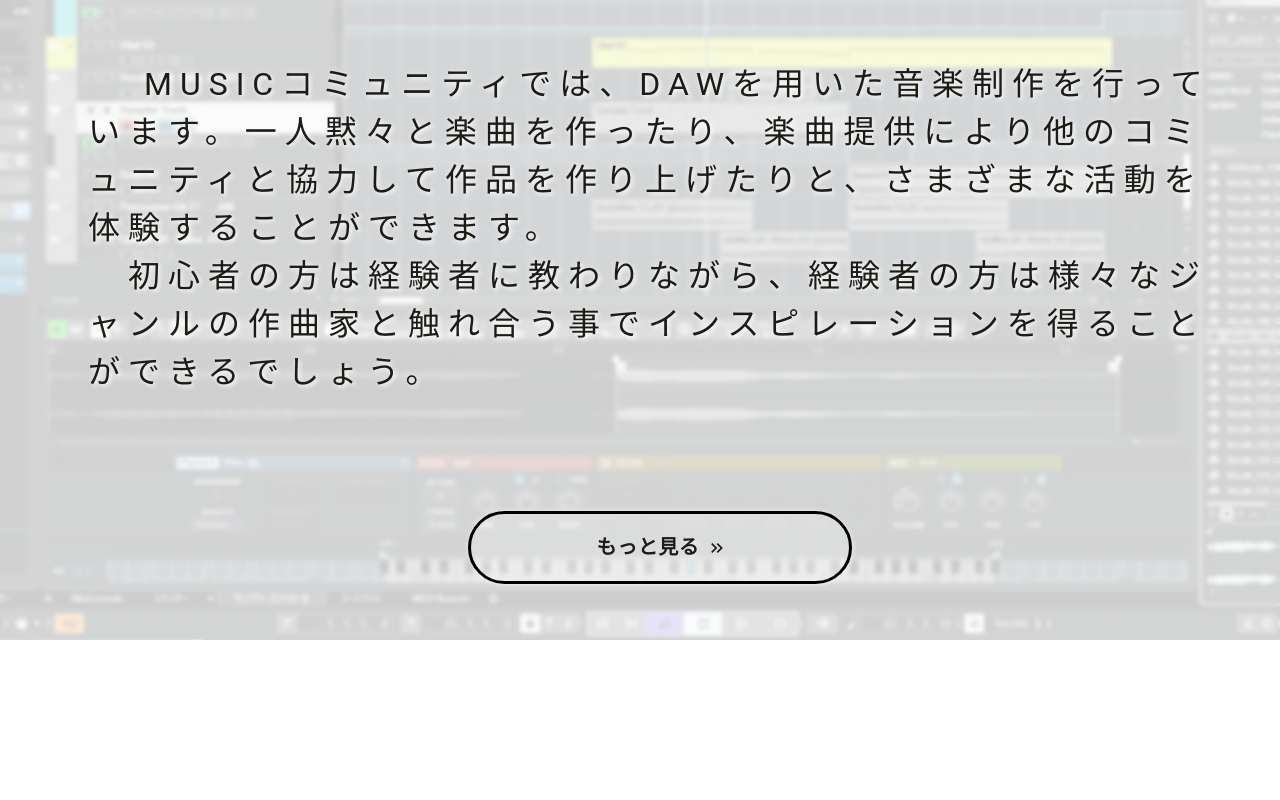
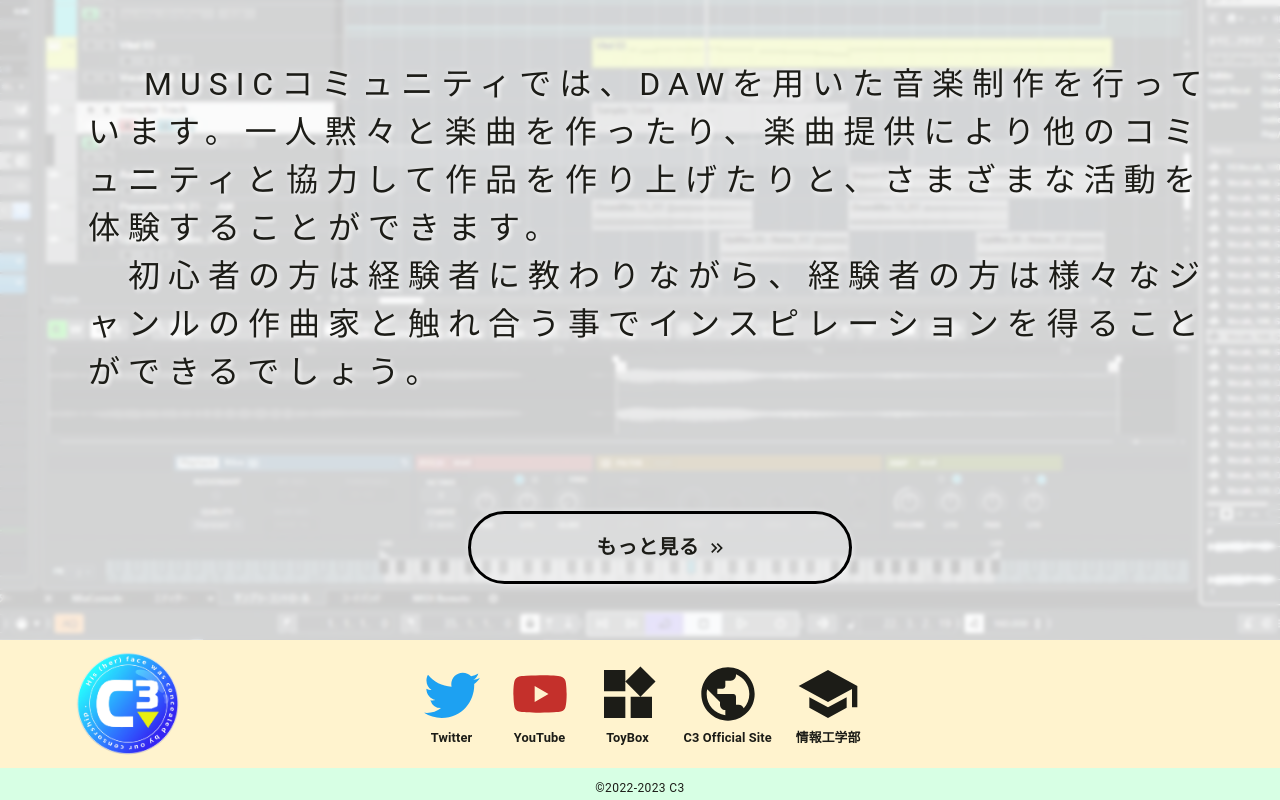
Before and after one commit to Kyutech-C3/OC_2023_frontend, a Next.js app: page /web in a window 1280 px wide. Shown: the part 5761-6561 px from the top of the page. Before the commit the page ends 6401 px from the top, so only its background shows below. Built offline with nearby package versions, Linux system fonts and the light colour scheme.

Commit message:
add:Footerの追加 #91

```diff
--- a/src/components/Common/Footer/Footer.tsx
+++ b/src/components/Common/Footer/Footer.tsx
@@ -18,7 +18,7 @@ export const Footer = () => {
                     width: "100%",
                     backgroundColor: "#FFECAD99",
                     height: "16vh",
-                    p: "4vh",
+                    p: "2vh",
                 }}
             >
                 {isSmall && (
--- a/src/pages/web/index.tsx
+++ b/src/pages/web/index.tsx
@@ -1,3 +1,4 @@
+import { Footer } from "@/components/Common/Footer/Footer";
 import { C3Outline } from "@/components/Web/C3Outline/C3Outline";
 import { CategoryOutlines } from "@/components/Web/CategoryOutlines/CategoryOutlines";
 import { OwnerComment } from "@/components/Web/OwnerComment/OwnerComment";
@@ -47,6 +48,7 @@ const Web = () => {
             <Divider sx={{ backgroundColor: "white" }} />
             <C3Outline />
             <CategoryOutlines />
+            <Footer />
         </Box>
     );
 };
```
